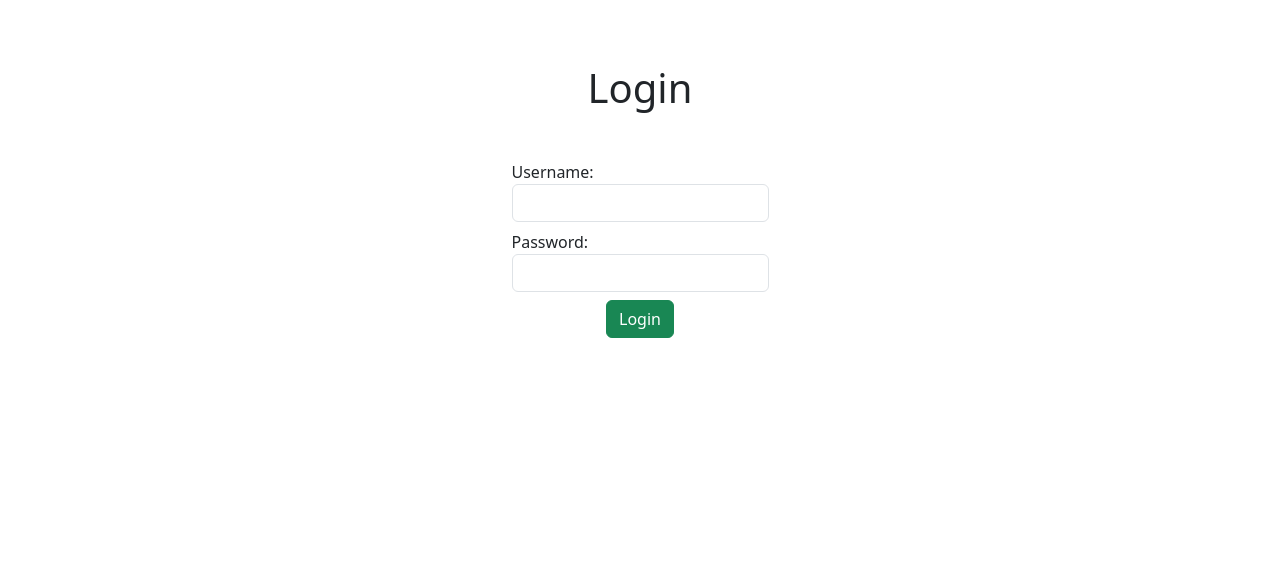
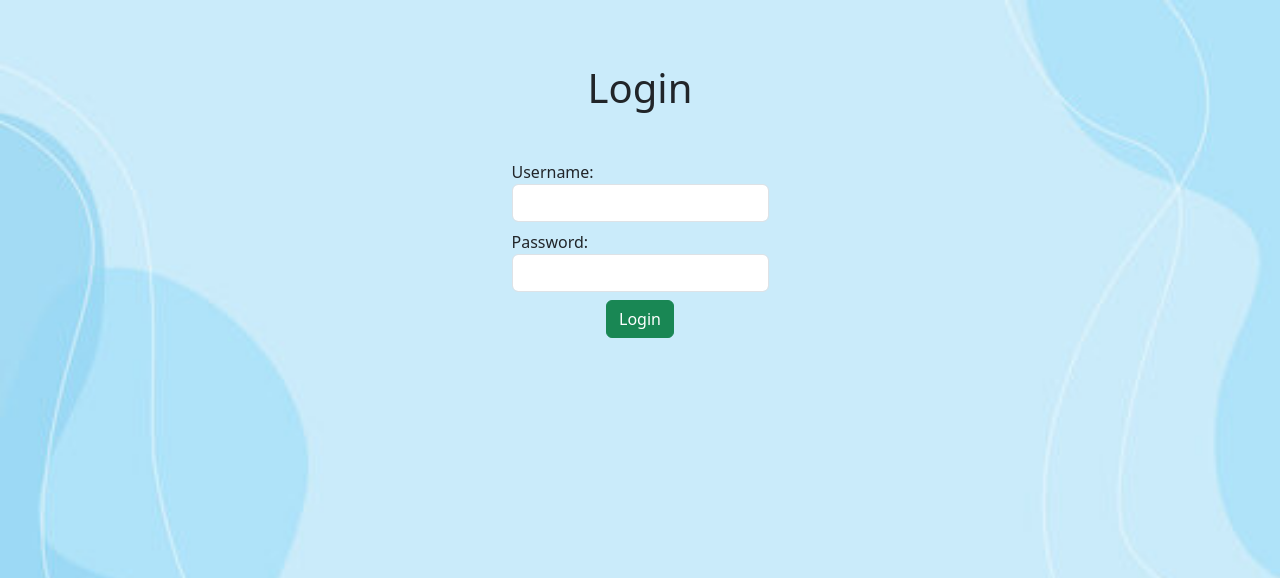
Before and after one commit to a1zen77/ui_testing, a Flask app: page / in a window 1280 px wide. Shown: the top 578 px of the page. Run offline with Flask 3, Linux system fonts and the light colour scheme.

Commit message:
background image

```diff
--- a/static/style.css
+++ b/static/style.css
@@ -7,3 +7,7 @@ h1{
   margin-top: 64px;
   text-align: center;
 }
+body {
+  background-image: url('image.jpg'); /* Replace with your image path or URL */
+  background-size: cover;
+}
```
Also changed, not shown: static/image.jpg (added).
